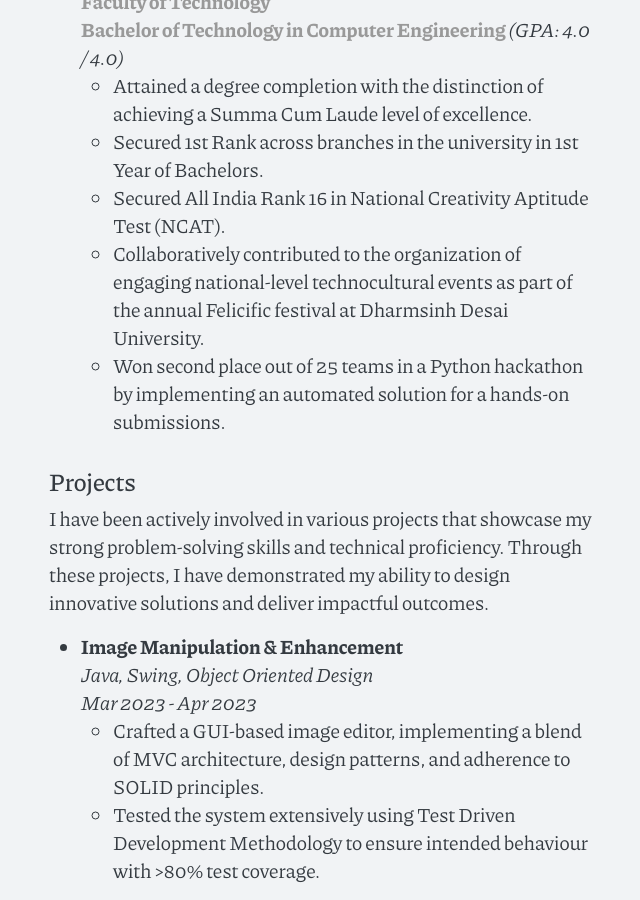
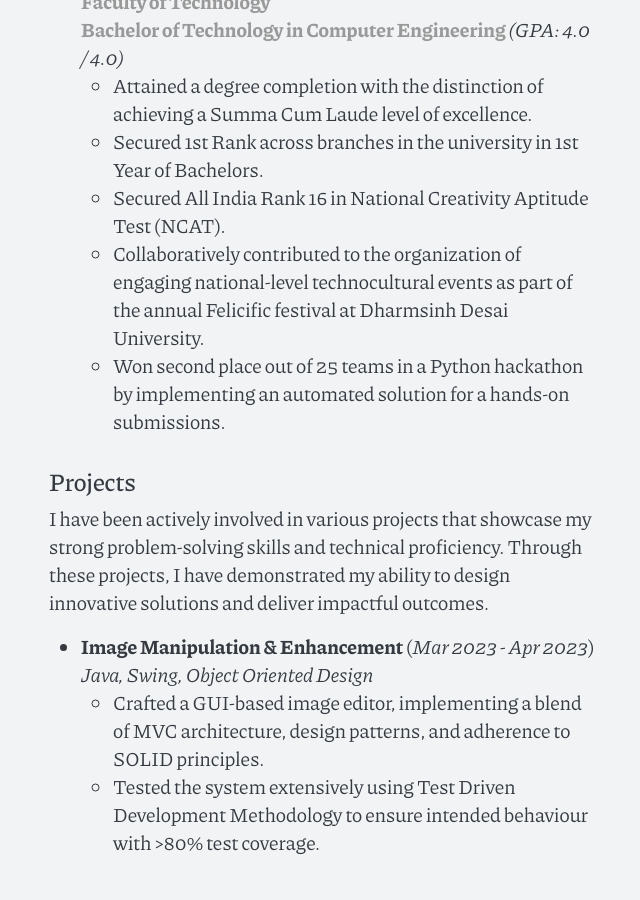
Before and after one commit to yug-rajani/yug-rajani.github.io, a Jekyll site: the page built from cv.md, in a window 1280 px wide and 900 px high, scrolled down 1944 px. Shown: the whole window, without its empty margins (318-958 px from the left). Built offline with Jekyll 4.4.1, drawn with Linux system fonts in a browser that asks for light colours; after the commit the page ends 2816 px from its top, so only the background shows below that.

Commit message:
Update project info

```diff
--- a/cv.md
+++ b/cv.md
@@ -48,8 +48,7 @@ I have successfully applied my software engineering expertise to develop effecti
 
 I have been actively involved in various projects that showcase my strong problem-solving skills and technical proficiency. Through these projects, I have demonstrated my ability to design innovative solutions and deliver impactful outcomes.
 
-- **Image Manipulation & Enhancement** <br>
+- **Image Manipulation & Enhancement** (*Mar 2023 - Apr 2023*)<br>
   *Java, Swing, Object Oriented Design* <br>
-  *Mar 2023 - Apr 2023* <br>
   - Crafted a GUI-based image editor, implementing a blend of MVC architecture, design patterns, and adherence to SOLID principles.
   - Tested the system extensively using Test Driven Development Methodology to ensure intended behaviour with >80% test coverage.
```
